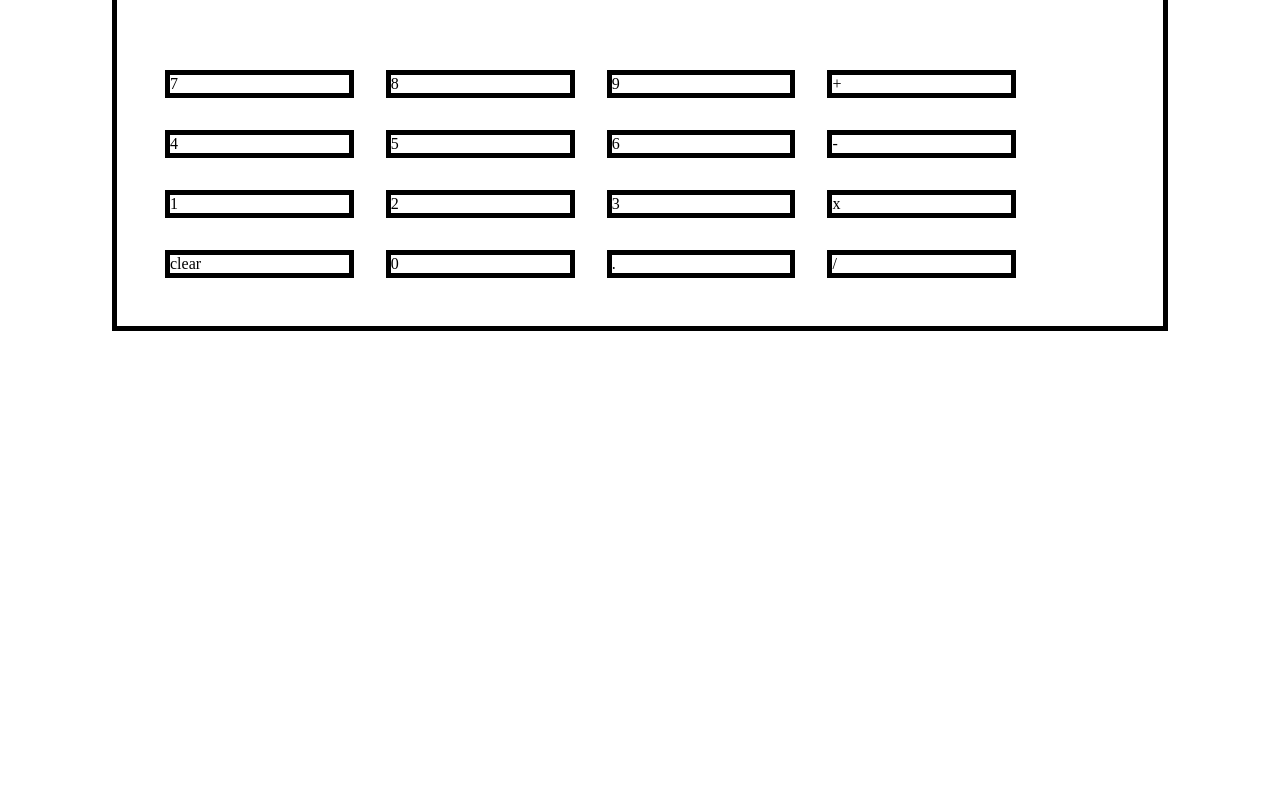
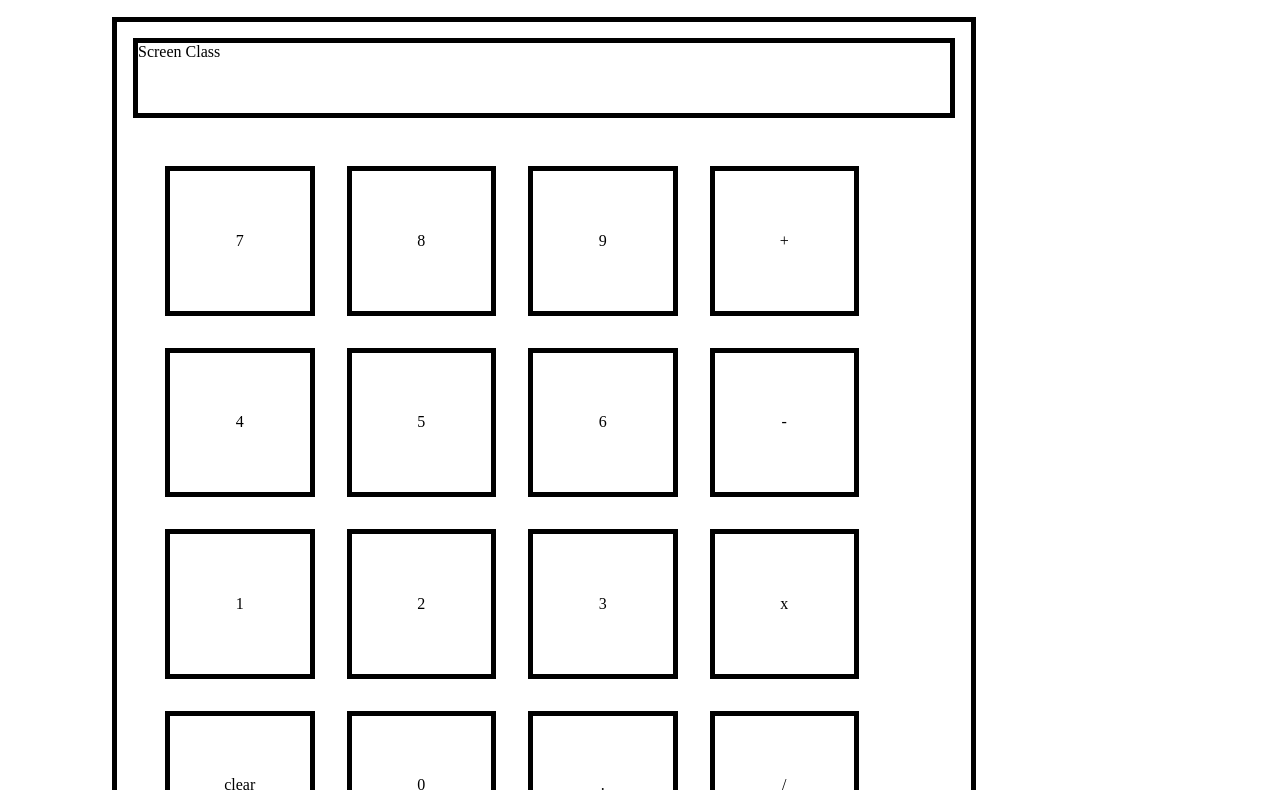
Before and after one commit to antoncoronel/calculator, a plain HTML site: page index.html in a window 1280 px wide. Shown: the part 100-890 px from the top of the page. Before the commit the page ends 800 px from the top, so only its background shows below. Drawn offline with Linux system fonts and the light colour scheme.

Commit message:
[] Formatted Calculator Layout

```diff
--- a/index.html
+++ b/index.html
@@ -10,7 +10,7 @@
     <h1>CALCULATOR</h1>
     <div class = 'container'>
         <div class = 'screen'>
-
+            Screen Class
         </div>
         <div class = 'calculator'>
             <div class = 'wrapper'>
--- a/style.css
+++ b/style.css
@@ -7,6 +7,11 @@
 body {
     margin-right: 5rem;
     margin-left: 5rem;
+    display: flex;
+    flex-direction: column;
+    align-items: center;
+    width: 70vw;
+    height: 100vh;
 }
 .container {
     display: flex;
@@ -23,6 +28,7 @@ body {
 
 .calculator {
     display: flex;
+
 }
 
 .equal {
@@ -30,9 +36,17 @@ body {
 }
 
 .box {
+    display: flex;
     flex: 1 0 calc(100% / 5);
-    width: calc(100% / 5);
     /*padding-bottom: calc(100% / 5); /*set width equal to height*/
-    /*position: relative; /*set width equal to height*/
     border: solid 5px black;
+    aspect-ratio: 1/1;
+    justify-content: center;
+    align-items: center;
 }
+
+.screen{
+    border: solid 5px black;
+    margin-bottom: 0;
+    min-height: 5rem;
+}
```
